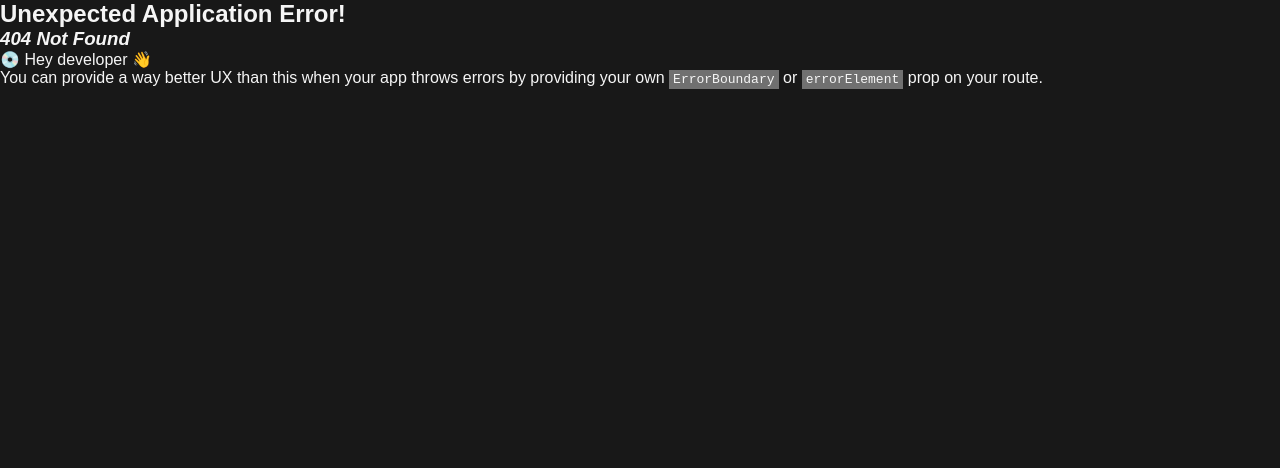
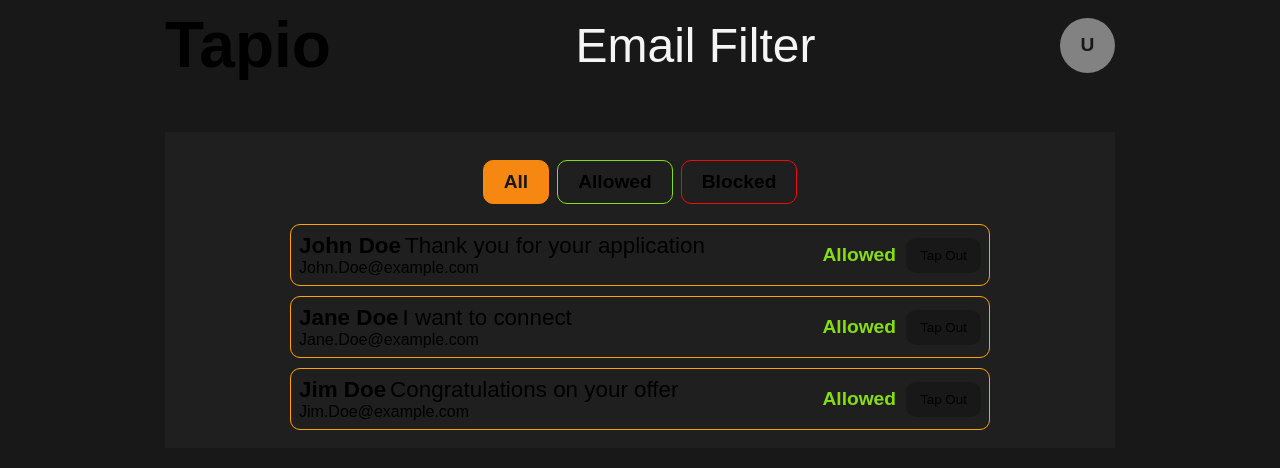
Before and after one commit to DavidTangarife/tapio_front-end, a React (Vite) app: page /filter in a window 1280 px wide. Before the commit this address had no page. Shown: the top 468 px of the page. Built offline with nearby package versions, Linux system fonts and the light colour scheme; no server answers; a web font is replaced by a local one.

Commit message:
filter component

```diff
--- a/src/app/router.tsx
+++ b/src/app/router.tsx
@@ -6,7 +6,7 @@ import Home from "./routes/Home";
 import EmailSection from "../components/ui/EmailSection";
 import Kanban from "./routes/Kanban";
 import ViewEmail from "./routes/ViewEmail";
-// import Filter from "./routes/Filter"
+import Filter from "./routes/Filter"
 
 const router = createBrowserRouter([
   {
@@ -24,6 +24,7 @@ const router = createBrowserRouter([
   { path: "/setup", Component: SetupForm },
   { path: "/projects/:projectId/home", Component: Home },
   { path: "/:projectId/email/:emailId", Component: ViewEmail },
+  { path: "/filter", Component: Filter},
   {
     loader: async ({ params }) => {
       const projectId = params.projectId;
--- a/src/app/routes/Filter.tsx
+++ b/src/app/routes/Filter.tsx
@@ -1,68 +1,157 @@
-// import { useState } from "react"
+import { useState, useEffect } from "react";
+import { useNavigate } from "react-router-dom";
+import "./Filter.css";
 
-// type SenderData = {
-//   id: number;
-//   name: string;
-//   email: string;
-//   allowed: boolean;
-// }
+type SenderData = {
+  id: number;
+  name: string;
+  email: string;
+  allowed: boolean;
+  subject: string;
+}
 
-// const Senders: SenderData[] = [
-//     {id: 123, name: "John Doe", email: "John.Doe@example.com", allowed: true},
-//     {id: 456, name: "Jane Doe", email: "Jane.Doe@example.com", allowed: true},
-//     {id: 789, name: "Jim Doe", email: "Jim.Doe@example.com", allowed: true},
-//   ]
+const Senders: SenderData[] = [
+    {id: 123, name: "John Doe", email: "John.Doe@example.com", allowed: true, subject: "Thank you for your application"},
+    {id: 456, name: "Jane Doe", email: "Jane.Doe@example.com", allowed: true, subject: "I want to connect"},
+    {id: 789, name: "Jim Doe", email: "Jim.Doe@example.com", allowed: true, subject: "Congratulations on your offer"},
+  ]
 
-//   const Filter = () => {
+  const Filter = () => {
 
-//   const [senderState, setSenderState] = useState(Senders);
-//   // const [filter, setFilter] = useState<"all" | "allowed" | "blocked">("all")
+  const [senderState, setSenderState] = useState(Senders);
+  const [filteredSenders, setFilteredSenders] = useState<"all" | "allowed" | "blocked">("all")
+  const [menuOpen, setMenuOpen] = useState(false);
+  const [fullName, setFullName] = useState("");
+  const navigate = useNavigate();
 
-//   const handleToggle = (SenderId: number) =>
-//     setSenderState(senderState.map(sender => {
-//       if (sender.id === SenderId) {
-//         return { ...sender, allowed: !sender.allowed }
-//       } else {
-//         return sender;
-//       }
-//     })
-//   );
+  //To toggle tap in tap out state for allowed and blocked senders
+  const handleToggle = (SenderId: number) =>
+    setSenderState(senderState.map(sender => {
+      if (sender.id === SenderId) {
+        return { ...sender, allowed: !sender.allowed }
+      } else {
+        return sender;
+      }
+    })
+  );
 
-//   // const filterSender= (senderStatus: string) => {
-//   //   const applyFilter = senderState.filter(sender => {
-//   //     if (senderStatus === "all") return true;
-//   //     if (senderStatus === "allowed") return sender.allowed
-//   //     if (senderStatus === "blocked") return !sender.allowed
-//   //   });
-//   //   setFilter(applyFilter);
-//   }
+  //Filter senders by allowed and blocked
+  const getFilteredSenders = () => {
+    if (filteredSenders === "allowed") {
+        return senderState.filter(sender => sender.allowed)
+    }
+    if (filteredSenders === "blocked") {
+        return senderState.filter(sender => !sender.allowed)
+    }
+    return senderState;
+  }
 
-//   return (
-//     <>
-//       <h1>Email Filter</h1>
-//       <button onClick={() => filterSender("all")} >All</button>
-//       <button onClick={() => filterSender("allowed")}>Allowed</button>
-//       <button onClick={() => filterSender("blocked")}>Blocked</button>
-
-//       <div>
-//         <ul>
-//           {senderState.map((sender) => (
-//               <li>
-//             <div>
-//               <h4>{sender.name}</h4>
-//               <p>{sender.email}</p>
-//             </div>
-//             <div>{sender.allowed ? "Allowed" : "Blocked"}</div>
-//             <button onClick = {() => handleToggle(sender.id)}>
-//               { sender.allowed ? "Tap Out" : "Tap in" }
-//               </button>
-//           </li>
-//           ))}
-//       </ul>
-//       </div>
-//     </>
+  //Get user data for the user button
+  useEffect(() => {
+      const fetchUser = async () => {
+        try {
+          const res = await fetch("http://localhost:3000/api/full-name", {
+            credentials: "include",
+          });
+          const data = await res.json();
+          if (res.ok && data.fullName) {
+            setFullName(data.fullName);
+          }
+        } catch (err) {
+          console.error("Failed to fetch user", err)
+        }
+      };
+      fetchUser();
+    }, []);
 
 
-//   )
-// }
-// export default Filter;
+    const getInitials = (name: string) => {
+      const names = name.trim().split(" ");
+      if (names.length === 1) return names[0][0].toUpperCase();
+      return `${names[0][0]}${names[names.length - 1][0]}`.toUpperCase();
+    }
+
+    const userInitials = getInitials(fullName || "U");
+
+    const toggleMenu = () => {
+      setMenuOpen(prev => !prev);
+    };
+
+    const handleSettings = () => {
+      // navigate to settings page
+      navigate("/settings");
+      setMenuOpen(false);
+    };
+
+    const handleLogout = () => {
+      // logout logic
+      console.log("Logging out...");
+      setMenuOpen(false);
+    };
+
+  return (
+    <>
+    <main>
+      <section className="header-container">
+        <h1 className="logo">Tapio</h1>
+        <h1 className="filter-title">Email Filter</h1>
+           <div className="user-menu">
+        <button className="user-btn" onClick={toggleMenu}>
+          {userInitials}
+        </button>
+        {menuOpen && (
+          <div className="dropdown">
+            <button onClick={handleSettings}>Settings</button>
+            <button onClick={handleLogout}>Logout</button>
+          </div>
+        )}
+        </div>
+      </section>
+      <section className="filter-container">
+        <div className="filter-btn-container">
+          <button
+          className={`filter-btn all ${filteredSenders === "all" ? "active" : ""}`}
+          onClick={() => setFilteredSenders("all")} >All</button>
+          <button
+            onClick={() => setFilteredSenders("allowed")}
+            className={`filter-btn allowed ${filteredSenders === "allowed" ? "filter-btn-allowed active" : "filter-btn-allowed"}`}>Allowed</button>
+
+          <button
+          className={`filter-btn blocked ${filteredSenders === "blocked" ? "active" : ""}`}
+          onClick={() => setFilteredSenders("blocked")}>Blocked</button>
+        </div>
+
+        <div className="sender-container">
+            <ul className="sender-list">
+            {getFilteredSenders().map((sender) => (
+                <li className="sender-list-item">
+                <div>
+                  <div className="sender-subject-flex">
+                    <h4 className="filter-sender-name">{sender.name}</h4>
+                    <p className="filter-sender-subject">{sender.subject}</p>
+                  </div>
+                  <p className="filter-sender-email">{sender.email}</p>
+                </div>
+                <div className="filter-status-container">
+                  <p
+                    className={`allowed-vs-blocked ${sender.allowed ? "set-allowed" : "set-blocked"}`}>
+                      {sender.allowed ? "Allowed" : "Blocked"}
+                  </p>
+                  <button className="tapin-tapout-btn" onClick = {() => handleToggle(sender.id)}>
+                  { sender.allowed ? "Tap Out" : "Tap in" }
+                  </button>
+                </div>
+
+
+            </li>
+            ))}
+        </ul>
+        </div>
+       </section>
+      </main>
+    </>
+
+
+  )
+}
+export default Filter;
--- a/src/components/ui/SetupForm.css
+++ b/src/components/ui/SetupForm.css
@@ -1,4 +1,5 @@
 .setup-form-title {
+    color: var(--color-font-primary);
     text-align: center;
     font-family: var(--font-stylised);
     font-size: 3rem;
--- a/src/index.css
+++ b/src/index.css
@@ -1,7 +1,6 @@
 :root {
   font-family: "Darker Grotesque", sans-serif;
   background-color: #181818;
-  color: #f5f5f5;
   --font-stylised: "Darker Grotesque", sans-serif;
   --font-bodycopy: "Inter", sans-serif;
   --font-weight-light: 300;
@@ -17,9 +16,14 @@
   --color-dark-mode-hover: #2d2d2d;
   --color-font-dark: #181818;
   --color-font-offwhite: #dfdfdf;
+  --color-font-primary: #f5f5f5;
   --color-grey: #828282;
+  --color-orange: #f68711;
+  --color-red: #f00c0c;
   --border-grey-dark-mode: 1px solid var(--color-grey);
   --border-green-dark-mode: 1px solid #86dd14;
+  --border-orange: 1px solid #f68711;
+  --border-red: 1px solid #f00c0c;
   --border-radius: 10px;
   --button-font-size: 1.2rem;
   --button-padding: 0;
```
